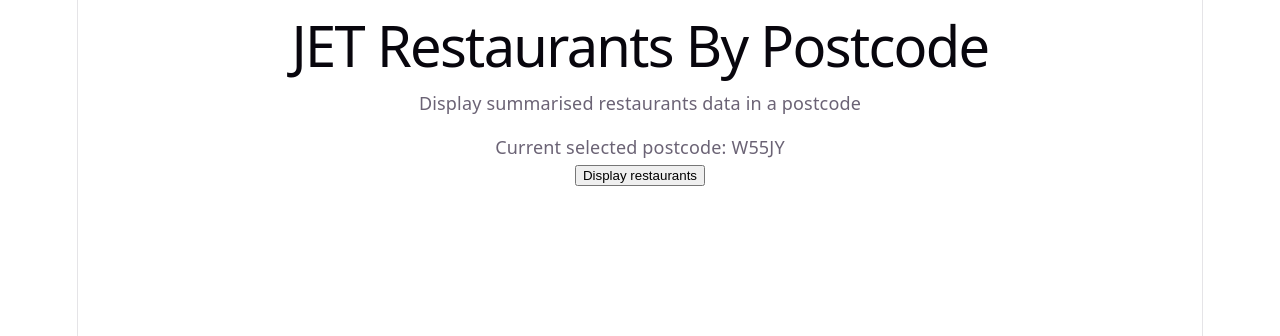
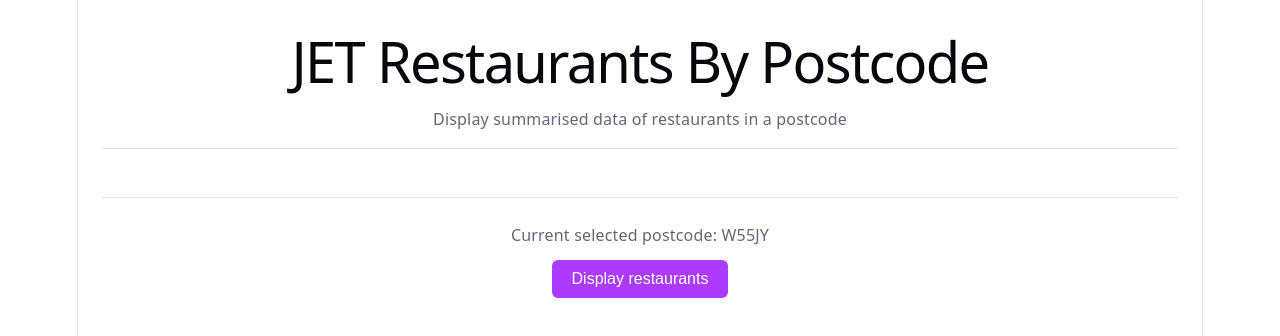
Before and after one commit to g-80/JET-assignment, a React (Vite) app: page / in a window 1280 px wide. Shown: the top 336 px of the page. Built offline with nearby package versions, Linux system fonts and the light colour scheme.

Commit message:
Improve styling

```diff
--- a/src/App.tsx
+++ b/src/App.tsx
@@ -61,10 +61,10 @@
     <>
       <section>
         <h1>JET Restaurants By Postcode</h1>
-        <p>Display summarised restaurants data in a postcode</p>
+        <p>Display summarised data of restaurants in a postcode</p>
       </section>
-      <section>
-        {error && <p>{error}</p>}
+      <section className="restaurants-list">
+        {error && <p className="error">{error}</p>}
         {!error && (
           <ul>
             {restaurantsList.map((restaurant) => (
@@ -76,7 +76,7 @@
           </ul>
         )}
       </section>
-      <section>
+      <section className="input-section ">
         <p>Current selected postcode: {POSTCODE}</p>
         {!isLoading && (
           <button
--- a/src/RestaurantCard.css
+++ b/src/RestaurantCard.css
@@ -1,4 +1,13 @@
 .restaurant-card {
     text-align: left;
-    border-bottom: 1px solid #333;
+    border: 1px solid var(--border);
+    border-radius: 8px;
+    padding: 16px 20px;
+    background: var(--bg);
+    box-shadow: var(--shadow);
+    transition: transform 0.15s ease;
 }
+
+.restaurant-card:hover {
+    transform: translateX(4px);
+}
--- a/src/index.css
+++ b/src/index.css
@@ -60,6 +60,7 @@
   display: flex;
   flex-direction: column;
   box-sizing: border-box;
+  padding: 0 24px;
 }
 
 body {
@@ -112,4 +113,53 @@
 
 ul {
   list-style-type: none;
+  padding: 0;
+  margin: 0;
+  display: flex;
+  flex-direction: column;
+  gap: 12px;
 }
+
+button {
+  background: var(--accent);
+  color: #fff;
+  border: none;
+  border-radius: 6px;
+  padding: 10px 20px;
+  font-size: 16px;
+  cursor: pointer;
+  transition: opacity 0.15s ease;
+}
+
+button:hover {
+  opacity: 0.85;
+}
+
+.error {
+  color: #d43131;
+}
+
+section {
+  padding: 16px 0;
+}
+
+section:not(:last-child) {
+  border-bottom: 1px solid var(--border);
+}
+
+section p {
+  color: var(--text);
+  font-size: 16px;
+}
+
+.restaurants-list {
+  padding: 24px 0;
+}
+
+.input-section {
+  padding: 24px 0;
+  display: flex;
+  flex-direction: column;
+  align-items: center;
+  gap: 12px;
+}
```
